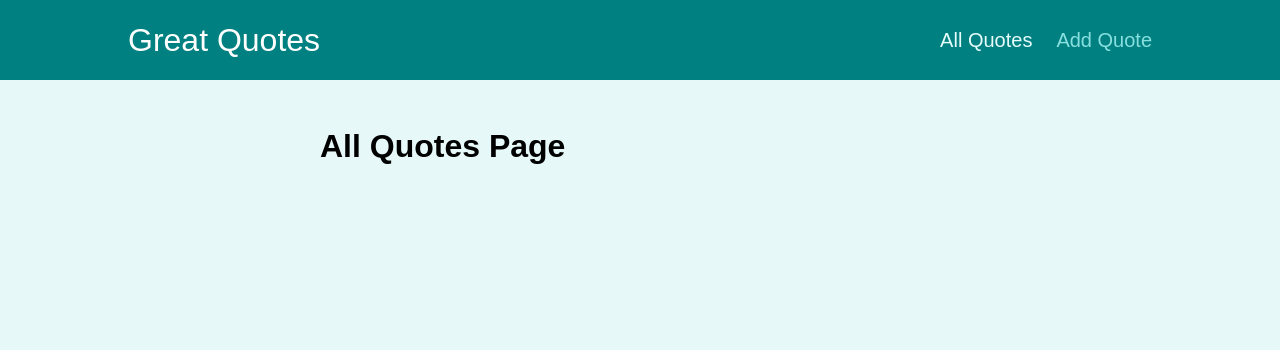
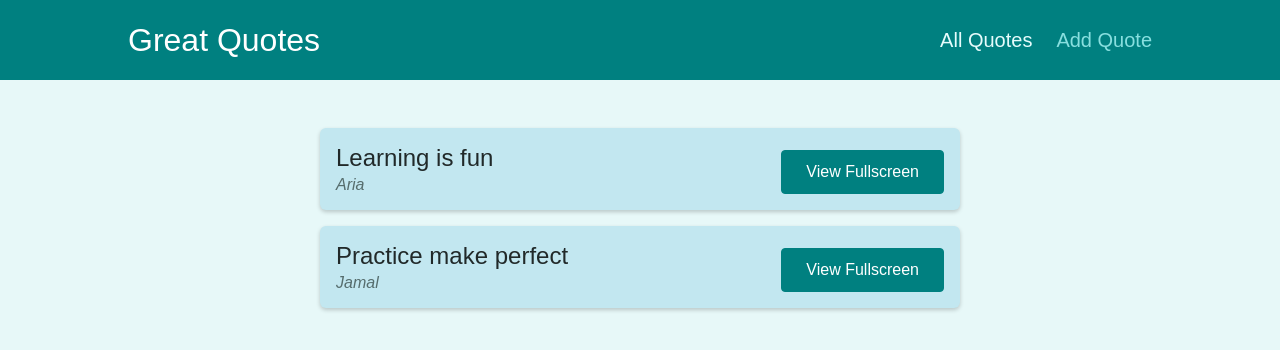
Before and after one commit to padepokanpenguin/react-quote, a React (Create React App) app: page /quotes in a window 1280 px wide. Shown: the top 350 px of the page. Built offline with nearby package versions, Linux system fonts and the light colour scheme.

Commit message:
adding quote form

```diff
--- a/src/pages/AllQuotes.js
+++ b/src/pages/AllQuotes.js
@@ -1,6 +1,13 @@
+import QuoteList from '../components/quotes/QuoteList'
+
+const DUMMY_QUOTES = [
+  { id: 'q1', author: 'Aria', text: 'Learning is fun' },
+  { id: 'q2', author: 'Jamal', text: 'Practice make perfect' },
+]
+
 const AllQuotes = () => {
    return (
-     <h1>All Quotes Page</h1>
+    <QuoteList quotes={DUMMY_QUOTES} />
    )
 }
 
--- a/src/pages/NewQuotes.js
+++ b/src/pages/NewQuotes.js
@@ -1,6 +1,12 @@
+import QuoteForm from '../components/quotes/QuoteForm';
+
 const NewQuotes = () => {
+  const addQuoteData = (quoteData) => {
+    console.log(quoteData)
+  }
+
   return (
-    <h1>New Quotes Page</h1>
+    <QuoteForm onAddQuote={addQuoteData}/>
   )
 }
 
```
Also changed, not shown: 1 other file (tests, documents, lock files or other folders).
